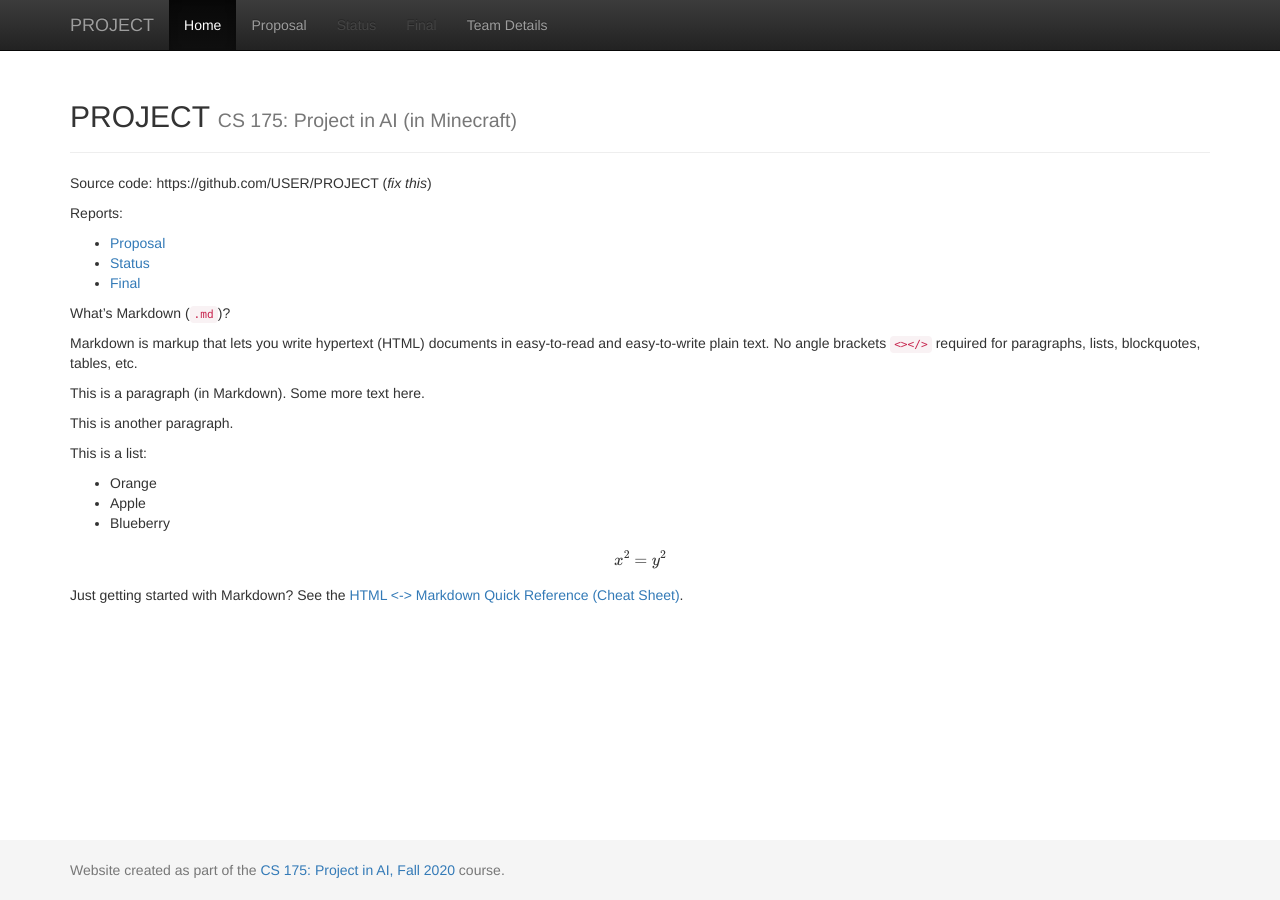
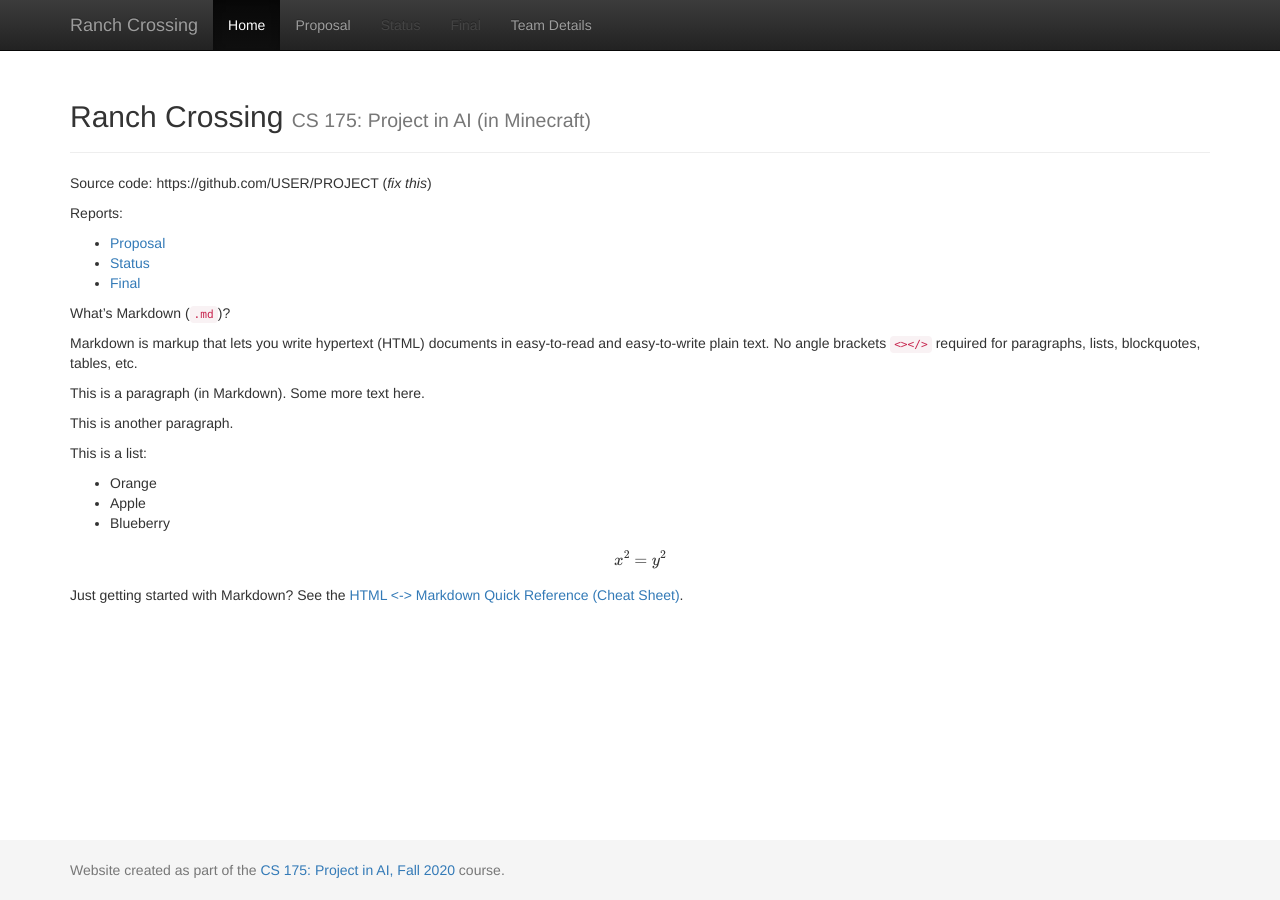
Before and after one commit to bikaylee/Jump-Jump, a Jekyll site: the page built from docs/index.md, in a window 1280 px wide. Built offline with Jekyll 4.4.1, drawn with Linux system fonts in a browser that asks for light colours; formulas are drawn with MathJax 3.

Commit message:
Update _config.yml

```diff
--- a/docs/_config.yml
+++ b/docs/_config.yml
@@ -1,7 +1,7 @@
 ###########
 # site.title
 
-title:    'PROJECT'
+title:    'Ranch Crossing '
 subtitle: 'CS 175: Project in AI (in Minecraft)'
 
 
```
